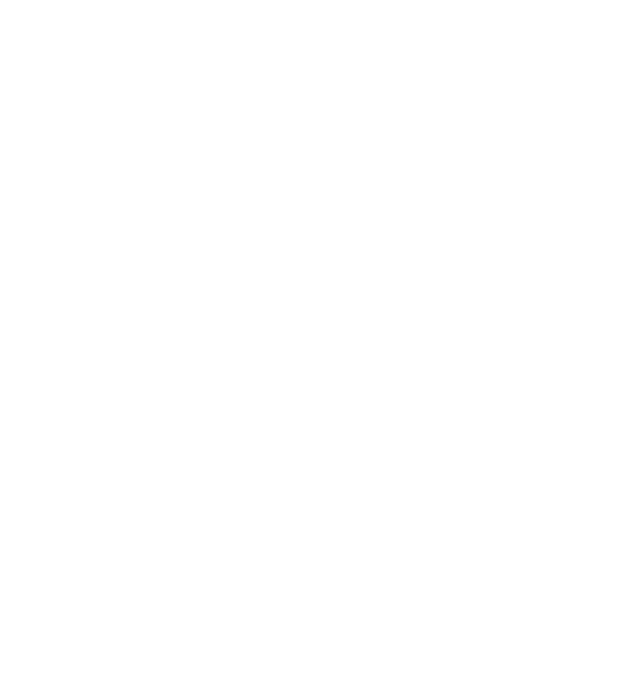
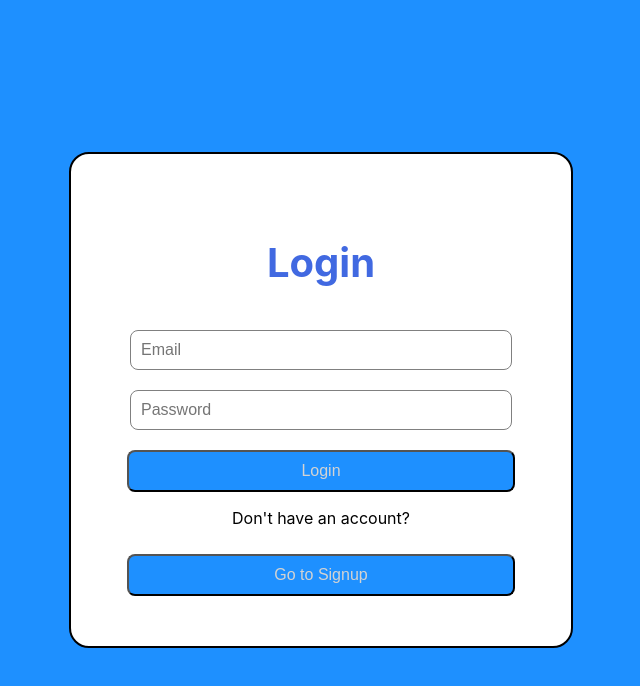
Before and after one commit to AvanoBerlingieri/101312826_comp3123_assignment2, a React (Create React App) app in the folder frontend/: page / in a window 1280 px wide. Shown: the top 686 px of the page, without its empty margins (319-959 px from the left). Built offline with nearby package versions, Linux system fonts and the light colour scheme.

Commit message:
created login and signup pages

```diff
--- a/frontend/package.json
+++ b/frontend/package.json
@@ -9,6 +9,7 @@
     "@testing-library/user-event": "^13.5.0",
     "react": "^19.2.0",
     "react-dom": "^19.2.0",
+    "react-router-dom": "^7.9.6",
     "react-scripts": "5.0.1",
     "web-vitals": "^2.1.4"
   },
--- a/frontend/src/App.js
+++ b/frontend/src/App.js
@@ -1,11 +1,14 @@
-import './App.css';
+import {BrowserRouter, Routes, Route} from "react-router-dom";
+import Login from "./pages/Login";
+import Signup from "./pages/Signup";
 
-function App() {
-  return (
-    <div className="App">
-
-    </div>
-  );
+export default function App() {
+    return (
+        <BrowserRouter>
+            <Routes>
+                <Route path="/" element={<Login/>}/>
+                <Route path="/signup" element={<Signup/>}/>
+            </Routes>
+        </BrowserRouter>
+    );
 }
-
-export default App;
--- /dev/null
+++ b/frontend/src/api/Login.js
@@ -0,0 +1,10 @@
+const API = process.env.REACT_APP_API_URL;
+
+export async function loginUser(data) {
+    const res = await fetch(`${API}/user/login`, {
+        method: "POST",
+        headers: { "Content-Type": "application/json" },
+        body: JSON.stringify(data),
+    });
+    return res.json();
+}
--- /dev/null
+++ b/frontend/src/api/Signup.js
@@ -0,0 +1,10 @@
+const API = process.env.REACT_APP_API_URL;
+
+export async function signupUser(data) {
+    const res = await fetch(`${API}/user/signup`, {
+        method: "POST",
+        headers: { "Content-Type": "application/json" },
+        body: JSON.stringify(data),
+    });
+    return res.json();
+}
--- /dev/null
+++ b/frontend/src/pages/Login.js
@@ -0,0 +1,61 @@
+import {useState} from "react";
+import {loginUser} from "../api/Login.js";
+import {Link} from "react-router-dom";
+import "./css/Login.css"
+
+export default function Login() {
+    const [form, setForm] = useState({
+        email: "",
+        password: ""
+    });
+
+    const [message, setMessage] = useState("");
+
+    const handleChange = (e) => {
+        setForm({...form, [e.target.name]: e.target.value});
+    };
+
+    const handleSubmit = async (e) => {
+        e.preventDefault();
+
+        const res = await loginUser(form);
+
+        if (res.status) {
+            setMessage("Login successful!");
+        } else {
+            setMessage(res.message || "Login failed");
+        }
+    };
+
+    return (
+        <div className="login-container">
+            <div className="login-card">
+                <h2>Login</h2>
+
+                <form onSubmit={handleSubmit}>
+                    <input
+                        name="email"
+                        placeholder="Email"
+                        onChange={handleChange}
+                    />
+                    <input
+                        name="password"
+                        placeholder="Password"
+                        type="password"
+                        onChange={handleChange}
+                    />
+                    <button type="submit">Login</button>
+                </form>
+
+                <div className="signup-link">
+                    <p>Don't have an account?</p>
+                    <Link to="/signup">
+                        <button>Go to Signup</button>
+                    </Link>
+                </div>
+
+                {message && <p className="message">{message}</p>}
+            </div>
+        </div>
+    );
+}
--- /dev/null
+++ b/frontend/src/pages/Signup.js
@@ -0,0 +1,68 @@
+import {useState} from "react";
+import {signupUser} from "../api/Signup";
+import { Link } from "react-router-dom";
+import "./css/Signup.css";
+
+export default function Signup() {
+    const [form, setForm] = useState({
+        username: "",
+        email: "",
+        password: ""
+    });
+
+    const [message, setMessage] = useState("");
+
+    const handleChange = (e) => {
+        setForm({...form, [e.target.name]: e.target.value});
+    };
+
+    const handleSubmit = async (e) => {
+        e.preventDefault();
+
+        const res = await signupUser(form);
+
+        if (res.status) {
+            setMessage("Signup successful!");
+        } else {
+            setMessage(res.message || "Error signing up");
+        }
+    };
+
+    return (
+        <div className="signup-container">
+            <div className="signup-card">
+                <h2>Signup</h2>
+
+                <form onSubmit={handleSubmit}>
+                    <input
+                        name="username"
+                        placeholder="Username"
+                        onChange={handleChange}
+                    />
+                    <input
+                        name="email"
+                        placeholder="Email"
+                        type="email"
+                        onChange={handleChange}
+                    />
+                    <input
+                        name="password"
+                        placeholder="Password"
+                        type="password"
+                        onChange={handleChange}
+                    />
+                    <button type="submit">Sign Up</button>
+                </form>
+
+                <div className="login-link">
+                    <p>Already have an account?</p>
+                    <Link to="/">
+                        <button>Back to Login</button>
+                    </Link>
+                </div>
+
+                {message && <p className="message">{message}</p>}
+            </div>
+        </div>
+    );
+}
--- /dev/null
+++ b/frontend/src/pages/css/Login.css
@@ -0,0 +1,54 @@
+.login-container {
+    display: flex;
+    justify-content: center;
+    align-items: center;
+    min-height: 100vh;
+    background-color: dodgerblue;
+}
+
+.login-card {
+    justify-content: center;
+    padding: 50px;
+    border-radius: 20px;
+    border: 2px solid;
+    width: 400px;
+    text-align: center;
+    background-color: white;
+}
+
+.login-card h2 {
+    font-size: 40px;
+    color: royalblue;
+}
+
+.login-card input {
+    width: 90%;
+    padding: 10px;
+    margin: 10px 0;
+    border-radius: 8px;
+    border: 1px solid grey;
+    font-size: 16px;
+}
+
+.login-card button {
+    width: 97%;
+    padding: 10px;
+    margin-top: 10px;
+    border-radius: 8px;
+    font-size: 16px;
+    cursor: pointer;
+    background: dodgerblue;
+    color: lightgrey;
+    transition: all 0.3s ease;
+}
+
+.login-card button:hover {
+    background: blue;
+
+}
+
+.login-card .message {
+    margin-top: 15px;
+    font-size: 14px;
+    color: red;
+}
--- /dev/null
+++ b/frontend/src/pages/css/Signup.css
@@ -0,0 +1,53 @@
+.signup-container {
+    display: flex;
+    justify-content: center;
+    align-items: center;
+    min-height: 100vh;
+    background-color: dodgerblue;
+}
+
+.signup-card {
+    justify-content: center;
+    padding: 50px;
+    border-radius: 20px;
+    border: 2px solid;
+    width: 400px;
+    text-align: center;
+    background-color: white;
+}
+
+.signup-card h2 {
+    font-size: 40px;
+    color: royalblue;
+}
+
+.signup-card input {
+    width: 90%;
+    padding: 10px;
+    margin: 10px 0;
+    border-radius: 8px;
+    border: 1px solid grey;
+    font-size: 16px;
+}
+
+.signup-card button {
+    width: 97%;
+    padding: 10px;
+    margin-top: 10px;
+    border-radius: 8px;
+    font-size: 16px;
+    cursor: pointer;
+    background: dodgerblue;
+    color: lightgrey;
+    transition: all 0.3s ease;
+}
+
+.signup-card button:hover {
+    background: blue;
+}
+
+.signup-card .message {
+    margin-top: 15px;
+    font-size: 14px;
+    color: red;
+}
```
Also changed, not shown: 2 other files (tests, documents, lock files or other folders).
